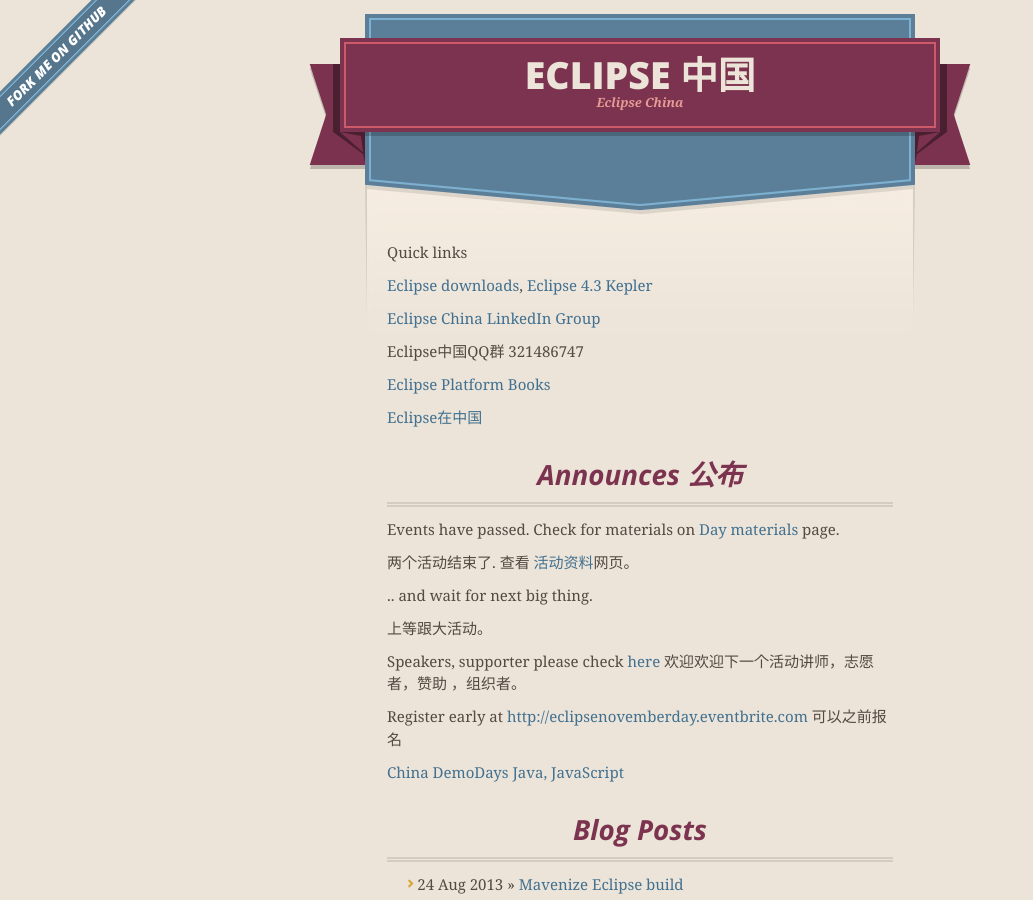
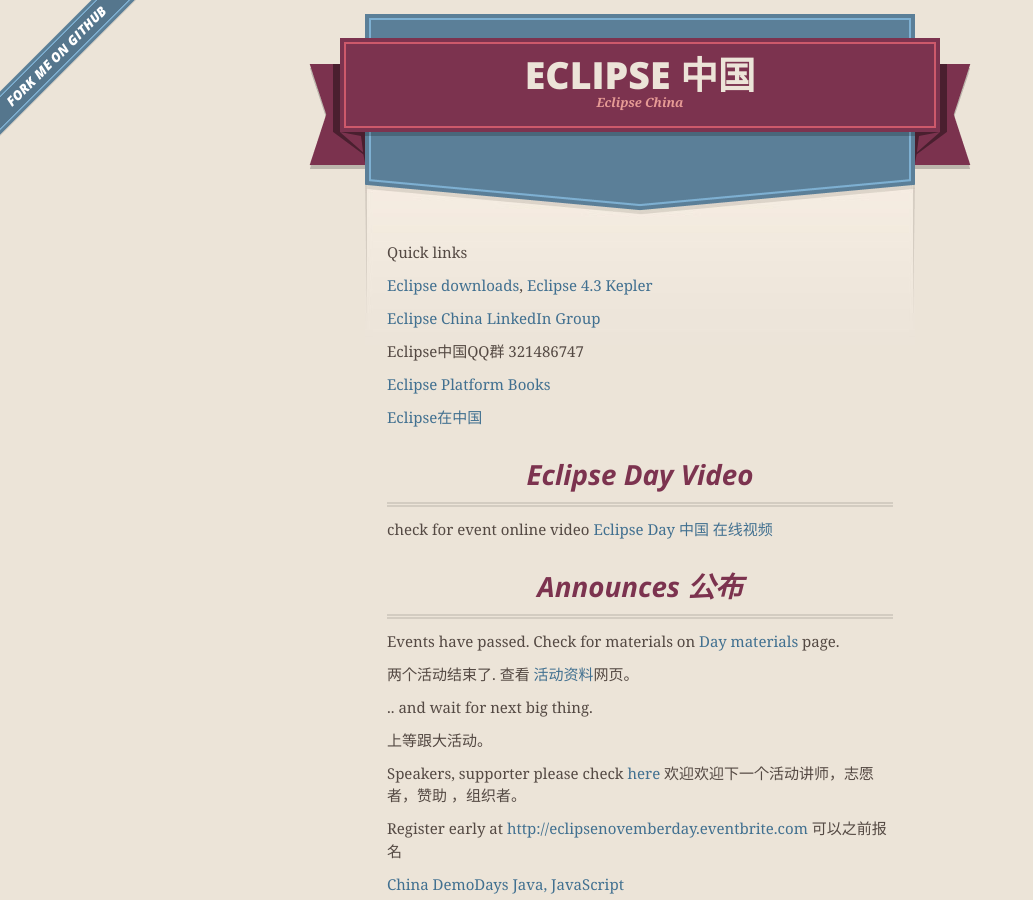
Before and after one commit to Eclipse-China/Eclipse-China.github.io, a Jekyll site: the page built from index.html, in a window 1280 px wide and 900 px high. Shown: the whole window, without its empty margins (0-1033 px from the left). Built offline with Jekyll 4.4.1, drawn with Linux system fonts in a browser that asks for light colours; nearby versions of some CDN libraries; Markdown is read by kramdown in place of the engine named in the settings.

Commit message:
check video

```diff
--- a/index.html
+++ b/index.html
@@ -59,6 +59,9 @@
 <p><a href="https://github.com/Eclipse-China">GitHub organization</a></p>
  -->
 <p><a href="/companies/">Eclipse在中国</a></p>
+
+<h1>Eclipse Day Video</h1>
+<p>check for event online video <a href="http://www.funshion.com/uvideo/play/461974">Eclipse Day 中国 在线视频</a></p>
 
 <h1>Announces 公布</h1>
 <p>Events have passed. Check for materials on <a href="/Day/materials">Day materials</a> page.</p>
```
Also changed, not shown: novemberdays/index.md (+2 -0 lines).
